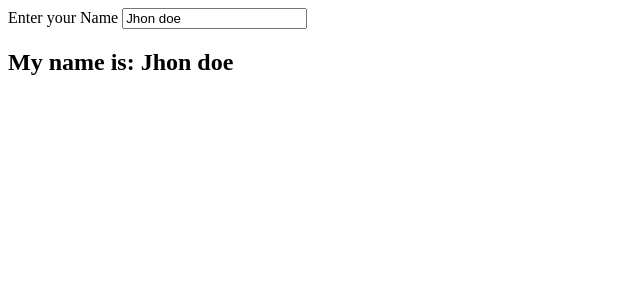
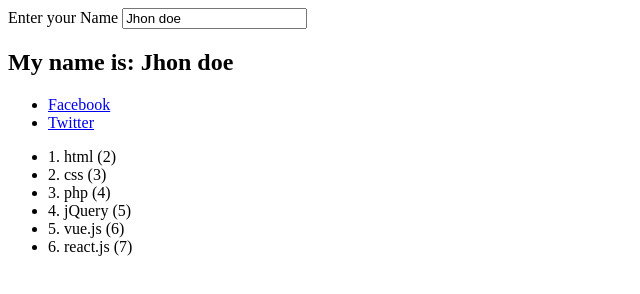
Before and after one commit to ab-belal/vuejs-practice, a plain HTML site: page index.html in a window 1280 px wide. Shown: the whole page, without its empty margins (0-640 px from the left). Drawn offline with Linux system fonts and the light colour scheme.

Commit message:
list rendaring

```diff
--- a/assets/js/app.js
+++ b/assets/js/app.js
@@ -1,7 +1,21 @@
 var app = new Vue({
     el: '#vue-root',
     data: {
-        name: 'Jhon doe'
+        name: 'Jhon doe',
+        link1: {
+            text:"Facebook", title: "Go Facebook", url: "facebook.com"
+        },
+        link2: {
+            text:"Twitter", title: "Go Twitter", url: "twitter.com"
+        },
+        skills: [
+            {language: 'html', item: 2},
+            {language: 'css', item: 3},
+            {language: 'php', item: 4},
+            {language: 'jQuery', item: 5},
+            {language: 'vue.js', item: 6},
+            {language: 'react.js', item: 7},
+        ],
     },
 
     mounted: function() {
--- a/index.html
+++ b/index.html
@@ -12,6 +12,15 @@
         <span>Enter your Name</span>
         <input type="text" v-model="name">
         <h2>My name is: {{name}}</h2>
+
+        <ul>
+            <li><a :href="link1.url" :title="link1.title">{{link1.text}}</a></li>
+            <li><a :href="link2.url" :title="link2.title">{{link2.text}}</a></li>
+        </ul>
+
+        <ul class="skils">
+            <li v-for="(skill, index) in skills">{{index+1}}. {{skill.language}} ({{skill.item}})</li>
+        </ul>
     </div>
 
     <script type="text/javascript" src="assets/js/vue.js"></script>
```
